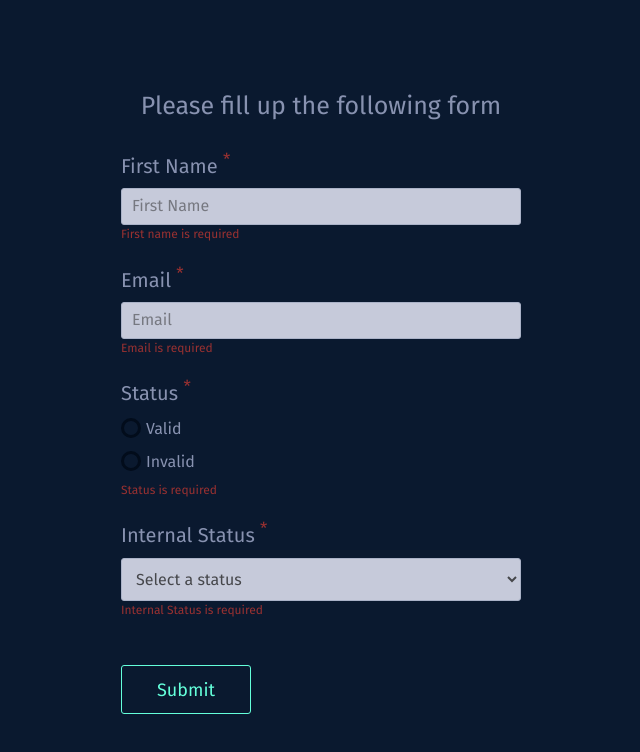
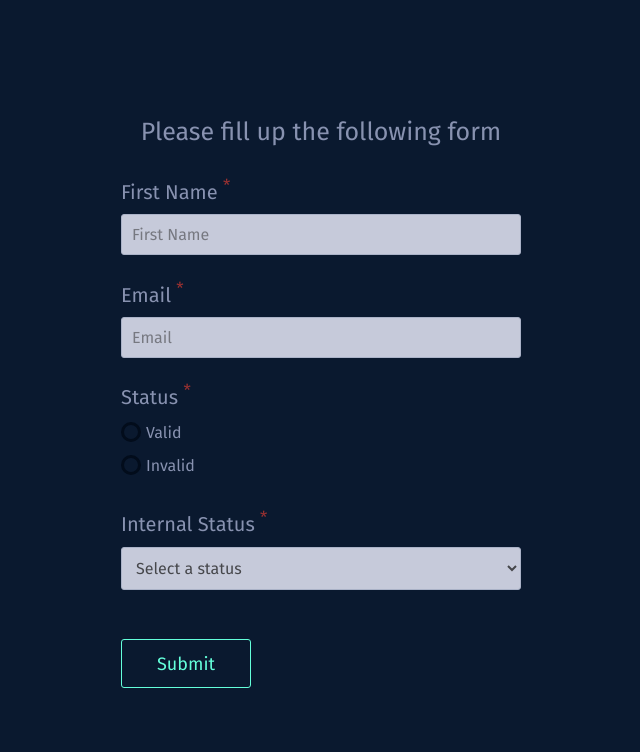
Before and after one commit to AkhlakurRahman/vuejs-form-validator, a Vue app: page / in a window 1280 px wide. Shown: the top 752 px of the page, without its empty margins (319-959 px from the left). Built offline with nearby package versions, Linux system fonts and the light colour scheme.

Commit message:
error handling completed for four field

```diff
--- a/public/style.css
+++ b/public/style.css
@@ -49,9 +49,29 @@ select {
   border-radius: 0.3rem;
 }
 
+.form-input {
+  width: 40rem;
+}
+
+input[type='text'],
+input[type='email'],
+input::placeholder {
+  font-family: 'Fira Sans', sans-serif;
+  color: rgb(118, 120, 128);
+  font-size: 1.6rem;
+}
+
 input:focus,
 input:active,
 select:focus,
 select:active {
   background-color: #fff;
 }
+
+.d-none {
+  opacity: 0;
+}
+
+/* .error-input-border-change {
+  border: 1px solid rgb(235, 65, 65);
+} */
--- a/src/App.vue
+++ b/src/App.vue
@@ -1,14 +1,30 @@
 <template>
   <div class="form-control">
     <h3>Please fill up the following form</h3>
-    <form @submit.prevent="onSubmit">
-      <FormInput :inputField="firstName" />
+    <form @submit.prevent="onSubmitHandler">
+      <TextInput
+        :textField="firstName"
+        :inputError="inputError"
+        @onTextChangeHandler="onTextChangeHandler($event)"
+      />
 
-      <FormInput :inputField="email" />
+      <EmailInput
+        :emailField="email"
+        :inputError="inputError"
+        @onEmailChangeHandler="onEmailChangeHandler($event)"
+      />
 
-      <RadioInput :radioInput="radioInput" />
+      <RadioInput
+        :radioInput="radioInput"
+        :inputError="inputError"
+        @onRadioInputChangeHandler="onRadioInputChangeHandler($event)"
+      />
 
-      <SelectInput :singleSelect="singleSelect" />
+      <SelectInput
+        :singleSelect="singleSelect"
+        :inputError="inputError"
+        @onSelectChangeHandler="onSelectChangeHandler($event)"
+      />
 
       <button type="submit" class="btn">Submit</button>
     </form>
@@ -16,7 +32,8 @@
 </template>
 
 <script>
-import FormInput from "./components/FormInput.vue";
+import TextInput from "./components/TextInput.vue";
+import EmailInput from "./components/EmailInput.vue";
 import SelectInput from "./components/SelectInput.vue";
 import RadioInput from "./components/RadioInput.vue";
 
@@ -65,17 +82,44 @@ export default {
             invalid: "Invalid"
           }
         ]
-      }
+      },
+      textInput: "",
+      emailInput: "",
+      radioBtnInput: "",
+      selectInput: "",
+      inputError: false
     };
   },
   components: {
-    FormInput,
+    TextInput,
+    EmailInput,
     SelectInput,
     RadioInput
   },
   methods: {
-    onSubmit: () => {
+    onSubmitHandler: function() {
+      if (
+        this.textInput === "" ||
+        this.emailInput === "" ||
+        this.radioBtnInput === "" ||
+        this.selectInput === ""
+      ) {
+        return (this.inputError = true);
+      }
+
       console.log("Submitted");
+    },
+    onTextChangeHandler: function(textInput) {
+      this.textInput = textInput;
+    },
+    onEmailChangeHandler: function(emailInput) {
+      this.emailInput = emailInput;
+    },
+    onRadioInputChangeHandler: function(radioInput) {
+      this.radioBtnInput = radioInput;
+    },
+    onSelectChangeHandler: function(selectInput) {
+      this.selectInput = selectInput;
     }
   }
 };
@@ -107,7 +151,7 @@ export default {
     display: block;
     color: rgb(153, 49, 49);
     font-size: 1.2rem;
-    margin-bottom: 1.5rem;
+    margin-bottom: 0rem;
   }
 
   sup {
--- /dev/null
+++ b/src/components/EmailInput.vue
@@ -0,0 +1,48 @@
+<template>
+  <div>
+    <div class="form-input">
+      <label :for="emailField.name">
+        {{emailField.label}}
+        <sup>&ast;</sup>
+      </label>
+
+      <input
+        :type="emailField.type"
+        :placeholder="emailField.placeholder"
+        :name="emailField.name"
+        :id="emailField.name"
+        v-model="inputEmail"
+        @change="onEmailChangeHandler"
+      />
+
+      <span
+        :class="(!inputError && !inputEmail || inputEmail) ? 'd-none' : null"
+      >{{emailField.validation_message}}</span>
+    </div>
+  </div>
+</template>
+
+<script>
+export default {
+  name: "EmailInput",
+  props: {
+    emailField: {
+      type: Object
+    },
+    inputError: {
+      type: Boolean,
+      default: false
+    }
+  },
+  data: () => {
+    return {
+      inputEmail: null
+    };
+  },
+  methods: {
+    onEmailChangeHandler: function(e) {
+      this.$emit("onEmailChangeHandler", e.target.value);
+    }
+  }
+};
+</script>
--- a/src/components/FormInput.vue
+++ /dev/null
@@ -1,42 +0,0 @@
-<template>
-  <div>
-    <div class="form-input">
-      <label :for="inputField.name">
-        {{inputField.label}}
-        <sup>&ast;</sup>
-      </label>
-
-      <input
-        :type="inputField.type"
-        :placeholder="inputField.placeholder"
-        :name="inputField.name"
-        :id="inputField.name"
-      />
-
-      <span>{{inputField.validation_message}}</span>
-    </div>
-  </div>
-</template>
-
-<script>
-export default {
-  name: "FormInput",
-  props: {
-    inputField: {
-      type: Object
-    }
-  }
-};
-</script>
-
-<style lang="scss" scoped>
-.form-input {
-  width: 40rem;
-
-  input::placeholder {
-    font-family: "Fira Sans", sans-serif;
-    color: rgb(118, 120, 128);
-    font-size: 1.6rem;
-  }
-}
-</style>
--- a/src/components/RadioInput.vue
+++ b/src/components/RadioInput.vue
@@ -6,12 +6,20 @@
     </label>
 
     <label v-for="(option, index) in radioInput.options[0]" :key="index" class="radio-btn">
-      <input :name="radioInput.name" :type="radioInput.type" :value="index" />
+      <input
+        :name="radioInput.name"
+        :type="radioInput.type"
+        :value="index"
+        v-model="radioInputValue"
+        @change="onRadioInputChangeHandler"
+      />
       {{option}}
       <span class="custom-radio-btn"></span>
     </label>
 
-    <span>{{radioInput.validation_message}}</span>
+    <span
+      :class="(!inputError && !radioInputValue || radioInputValue) ? 'd-none' : null"
+    >{{radioInput.validation_message}}</span>
   </div>
 </template>
 
@@ -21,6 +29,20 @@ export default {
   props: {
     radioInput: {
       type: Object
+    },
+    inputError: {
+      type: Boolean,
+      default: false
+    }
+  },
+  data: () => {
+    return {
+      radioInputValue: null
+    };
+  },
+  methods: {
+    onRadioInputChangeHandler: function(e) {
+      this.$emit("onRadioInputChangeHandler", e.target.value);
     }
   }
 };
--- a/src/components/SelectInput.vue
+++ b/src/components/SelectInput.vue
@@ -4,7 +4,12 @@
       {{singleSelect.label}}
       <sup>&ast;</sup>
     </label>
-    <select :name="singleSelect.name" :id="singleSelect.name">
+    <select
+      :name="singleSelect.name"
+      :id="singleSelect.name"
+      @change="onSelectChangeHandler"
+      v-model="selectInput"
+    >
       <option value="default">Select a status</option>
       <option
         v-for="(option, index) in singleSelect.options[0]"
@@ -13,7 +18,9 @@
       >{{ option }}</option>
     </select>
 
-    <span>{{singleSelect.validation_message}}</span>
+    <span
+      :class="(!inputError && selectInput === 'default' || selectInput !== 'default') ? 'd-none' : null"
+    >{{singleSelect.validation_message}}</span>
   </div>
 </template>
 
@@ -23,6 +30,20 @@ export default {
   props: {
     singleSelect: {
       type: Object
+    },
+    inputError: {
+      type: Boolean,
+      default: false
+    }
+  },
+  data: () => {
+    return {
+      selectInput: "default"
+    };
+  },
+  methods: {
+    onSelectChangeHandler: function(e) {
+      this.$emit("onSelectChangeHandler", e.target.value);
     }
   }
 };
--- /dev/null
+++ b/src/components/TextInput.vue
@@ -0,0 +1,48 @@
+<template>
+  <div>
+    <div class="form-input">
+      <label :for="textField.name">
+        {{textField.label}}
+        <sup>&ast;</sup>
+      </label>
+
+      <input
+        :type="textField.type"
+        :placeholder="textField.placeholder"
+        :name="textField.name"
+        :id="textField.name"
+        v-model="inputText"
+        @change="onTextChangeHandler"
+      />
+
+      <span
+        :class="(!inputError && !inputText || inputText) ? 'd-none' : null"
+      >{{textField.validation_message}}</span>
+    </div>
+  </div>
+</template>
+
+<script>
+export default {
+  name: "TextInput",
+  props: {
+    textField: {
+      type: Object
+    },
+    inputError: {
+      type: Boolean,
+      default: false
+    }
+  },
+  data: () => {
+    return {
+      inputText: null
+    };
+  },
+  methods: {
+    onTextChangeHandler: function(e) {
+      this.$emit("onTextChangeHandler", e.target.value);
+    }
+  }
+};
+</script>
```
